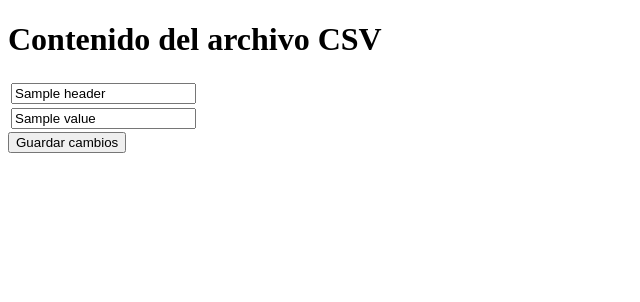
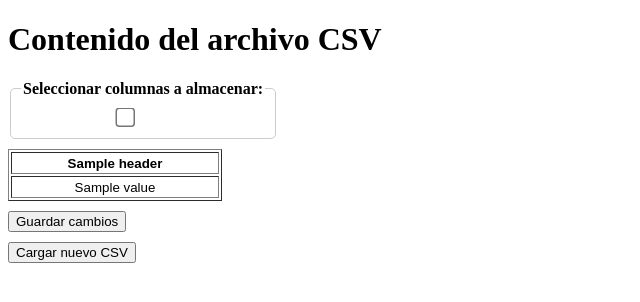
Before and after one commit to shussk02/TFG_shussk02, a Django app: template polls/templates/mostrar_csv.html in a window 1280 px wide. Shown: the top 302 px of the page, without its empty margins (0-640 px from the left). Run offline with Django 3.2, Linux system fonts and the light colour scheme; the template is opened without the code that fills it: most values are stand-ins (such as "Sample title", 1, 10 or a date in 2020).

```diff
--- /dev/null
+++ b/Data/Datos2.csv
@@ -0,0 +1,5 @@
+Nombre,Apellido1,Apellido2,Pais
+Saad,Hussain,Kausar,Pakistan
+Jorge,Sutil,Fernandez,España
+Raul,Fernandez,Robles,España
+Francisco,Fernandez,Mariscal,Colombia
--- /dev/null
+++ b/archivo.csv
@@ -0,0 +1,5 @@
+Nombre,Apellidos,Curso,Email,Edad
+Saad,Hussain,4º,sahk@gmail.com,24
+Jorge,Sutil,3º,js@gmail.com,25
+Raul,Fernandez,5º,rf24@gmail.com,24
+Francisco,Fernandez,1º,frfer@gmail.com,34
--- a/djangoDocker/urls.py
+++ b/djangoDocker/urls.py
@@ -16,10 +16,9 @@ Including another URLconf
 """
 from django.contrib import admin
 from django.urls import include, path
-from django.conf import settings
-from django.conf.urls.static import static
+from django.contrib.staticfiles.urls import staticfiles_urlpatterns
 
 urlpatterns = [
     path("polls/", include("polls.urls")),
     path('admin/', admin.site.urls),
-] + static(settings.STATIC_URL, document_root=settings.STATIC_ROOT)
+] + staticfiles_urlpatterns()
--- a/polls/static/css/estilos.css
+++ b/polls/static/css/estilos.css
@@ -1,5 +1,46 @@
-/* Estilo básico para celdas editables */
-.editable-cell {
+input{
+    width: 200px;
+    border: 0cap;
+}
+
+fieldset {
+    padding: 10px;
+    margin-bottom: 10px;
     border: 1px solid #ccc;
-    padding: 5px;
+    border-radius: 5px;
+    width: fit-content;
+    max-width: 450px;
 }
+
+legend {
+    font-size: 16px;
+    font-weight: bold;
+}
+
+label {
+    display: inline-block;
+}
+
+
+.checkbox-container {
+    display: flex;
+}
+
+.checkbox-item {
+    align-self: center;
+    transform: scale(1.5);
+}
+
+
+.centrarHeader{
+    font-weight: bold;
+    text-align: center;
+}
+
+.centrarData{
+    text-align: center;
+}
+
+button{
+    margin-top: 10px;
+}
--- a/polls/templates/mostrar_csv.html
+++ b/polls/templates/mostrar_csv.html
@@ -1,30 +1,43 @@
-
-
+{% load static %}
 <!DOCTYPE html>
 <html lang="es">
 
 <head>
     <meta charset="UTF-8">
     <title>Mostrar CSV</title>
+    <link rel="stylesheet" type="text/css" href="{% static 'css/estilos.css' %}">
+
 </head>
 
 <body>
     <h1>Contenido del archivo CSV</h1>
-    <form method="post">
+    <form method="post" action="{% url 'update' %}">
         {% csrf_token %}
-        <table>
-            <thead >
-                <tr style="text-align: center;">
+        <fieldset>
+            <legend>Seleccionar columnas a almacenar:</legend>
+            <div class="checkbox-container">
+                {% for header in columnas %}
+                <div class="checkbox-item">
+                    <input type="checkbox" id="header_{{ forloop.counter0 }}" name="columnas" value="{{ header }}">
+                </div>
+                {% endfor %}
+            </div>
+        </fieldset>
+        <table border="1">
+            <thead>
+                <tr>
                     {% for header in columnas %}
-                    <th style="font-weight: bold"><input type="text" name="header_{{ forloop.counter0 }}" value="{{ header }}"></th>
+                    <th><input class="centrarHeader" type="text" name="header_{{ forloop.counter0 }}"
+                            value="{{ header }}"></th>
                     {% endfor %}
                 </tr>
             </thead>
             <tbody>
-                {% for row in tabla_html %}
-                <tr>
+                {% for row in datos %}
+                <tr >
                     {% for value in row %}
-                    <td><input type="text" name="{{ forloop.parentloop.counter0 }}_{{ forloop.counter0 }}" value="{{ value }}"></td>
+                    <td ><input class="centrarData" type="text" name="fila{{ forloop.parentloop.counter0 }}_columna{{ forloop.counter0 }}"
+                            value="{{ value }}"></td>
                     {% endfor %}
                 </tr>
                 {% endfor %}
@@ -32,6 +45,11 @@
         </table>
         <button type="submit">Guardar cambios</button>
     </form>
+
+    <a href="{% url 'cargar_csv' %}">
+        <button>Cargar nuevo CSV</button>
+    </a>
+
 </body>
 
 </html>
--- a/polls/urls.py
+++ b/polls/urls.py
@@ -3,6 +3,7 @@ from .views import *
 
 urlpatterns = [
     path('index/',index, name='index'),
-    path('', cargar_csv, name='cargar_csv'),
-    path('csv/', mostrar_csv, name='mostrar_csv'),
+    path('upload/', cargar_csv, name='cargar_csv'),
+    path('load/', mostrar_csv, name='mostrar_csv'),
+    path('update/', update, name='update'),
 ]
```
Also changed, not shown: djangoDocker/settings.py (+5 -5 lines), polls/views.py (+60 -8 lines).
